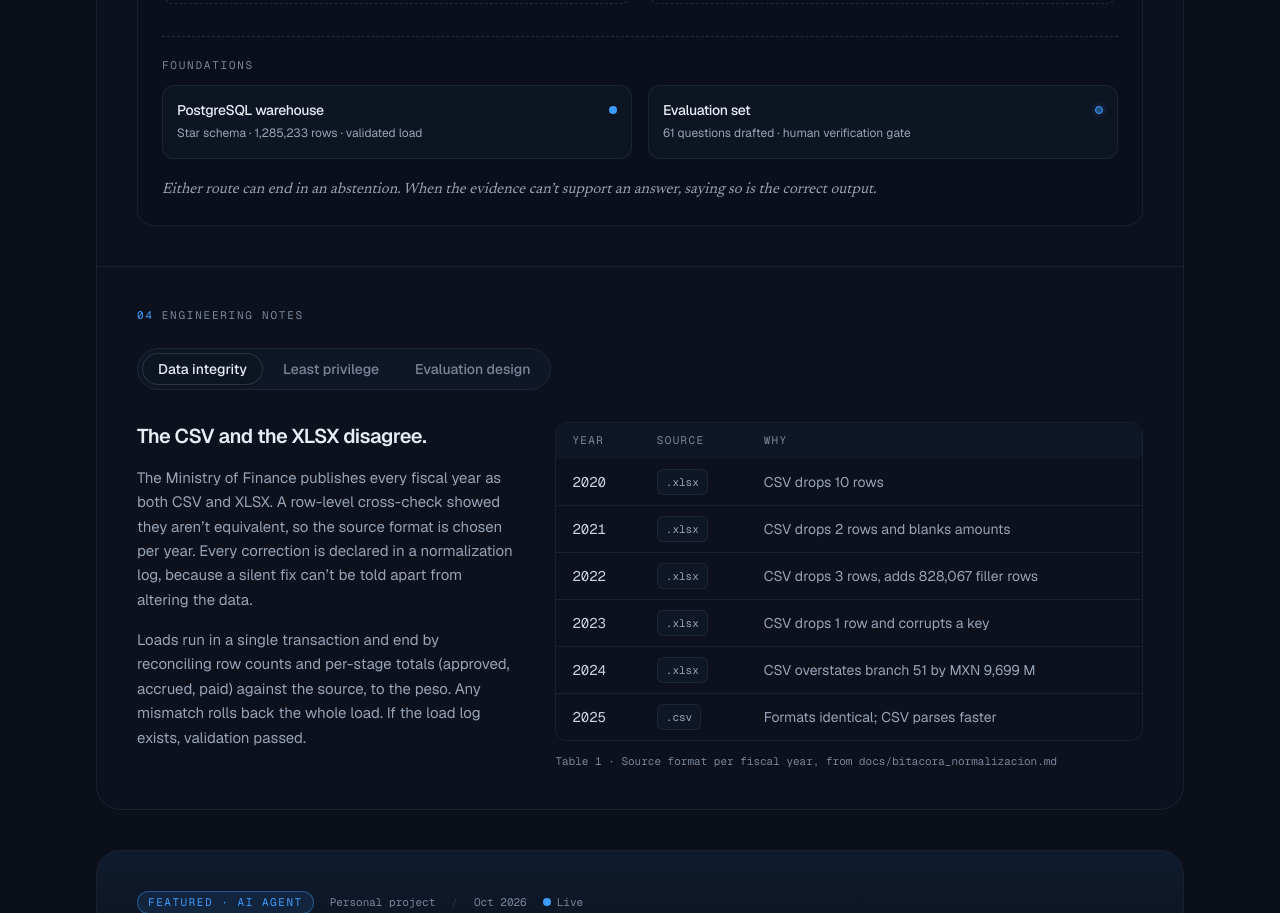
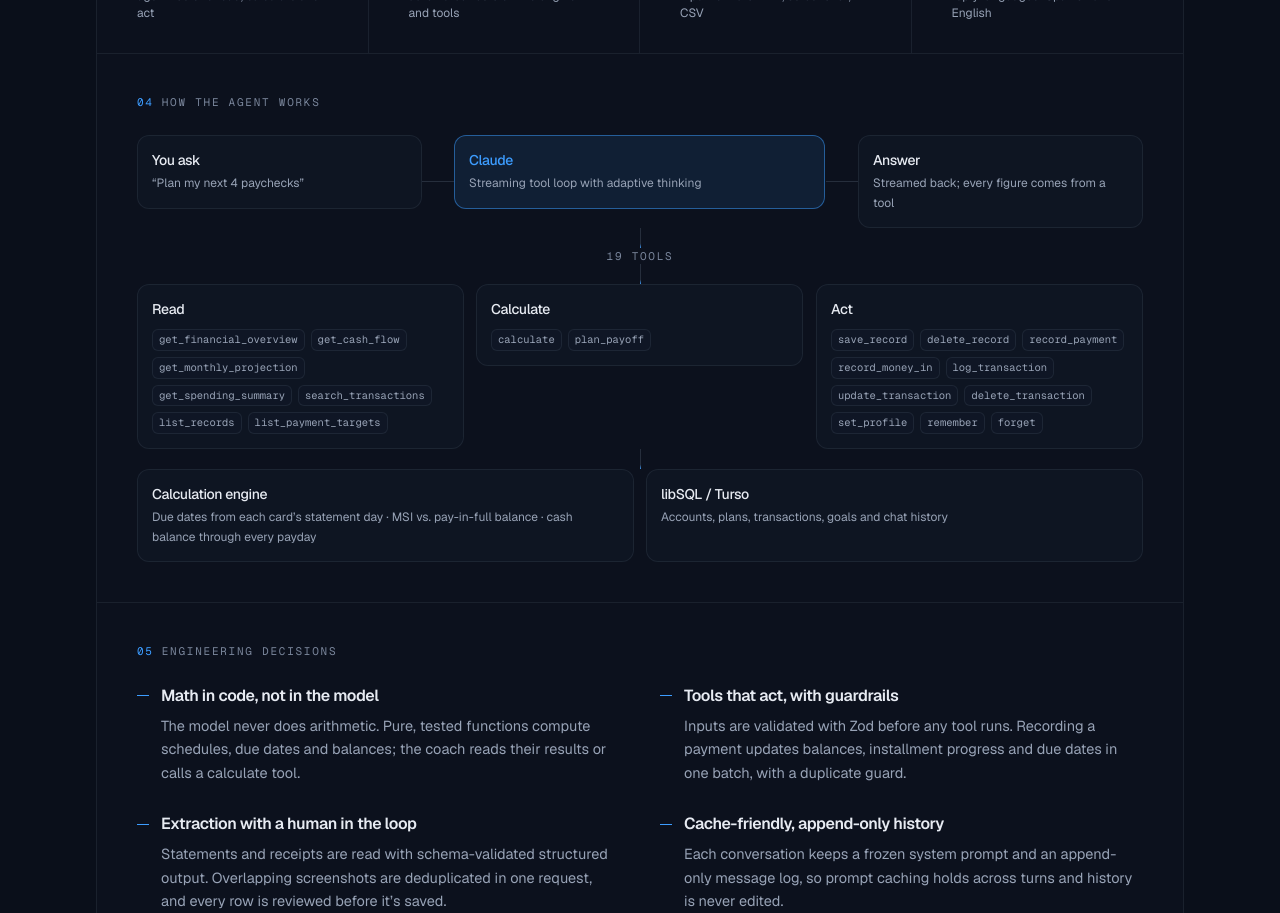
Before and after one commit to rsolbes/portfolio, a Next.js app: page /en in a window 1280 px wide. Shown: the part 3560-4473 px from the top of the page. Built offline with nearby package versions, Linux system fonts and the light colour scheme.

Commit message:
Lead the Work section with the Finance Coach showcase

```diff
--- a/src/components/sections/featured-agent.tsx
+++ b/src/components/sections/featured-agent.tsx
@@ -131,7 +131,7 @@ function AgentDiagram({ t }: { t: Dictionary }) {
 export function FeaturedAgent({ t }: { t: Dictionary }) {
   const fc = t.financeCoach;
   return (
-    <Reveal className="mt-10">
+    <Reveal className="mt-14">
       <article className="overflow-hidden rounded-3xl border border-line bg-surface/40">
         {/* Header */}
         <header className="relative border-b border-line p-6 sm:p-10">
--- a/src/components/sections/featured-case-study.tsx
+++ b/src/components/sections/featured-case-study.tsx
@@ -212,7 +212,7 @@ function Evaluation({ t }: { t: Dictionary }) {
 export function FeaturedCaseStudy({ t }: { t: Dictionary }) {
   const th = t.thesis;
   return (
-    <Reveal className="mt-14">
+    <Reveal className="mt-10">
       <article className="overflow-hidden rounded-3xl border border-line bg-surface/40">
         {/* Header */}
         <header className="relative border-b border-line p-6 sm:p-10">
--- a/src/components/sections/work.tsx
+++ b/src/components/sections/work.tsx
@@ -9,8 +9,8 @@ export function Work({ t }: { t: Dictionary }) {
     <section id="work" className="relative border-t border-line py-24 sm:py-32">
       <Container>
         <SectionHeading index="02" label={t.work.label} title={t.work.title} lead={t.work.lead} />
+        <FeaturedAgent t={t} />
         <FeaturedCaseStudy t={t} />
-        <FeaturedAgent t={t} />
         <CaseStudies t={t} />
       </Container>
     </section>
```
